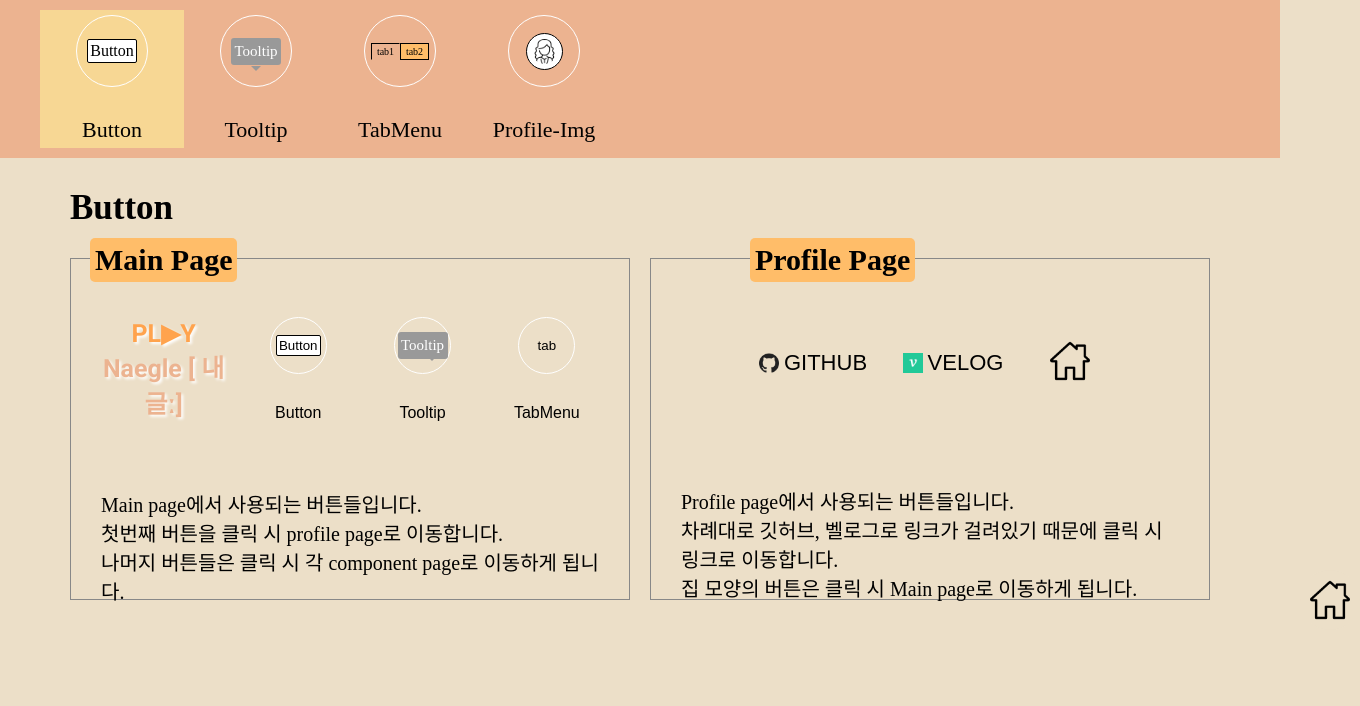
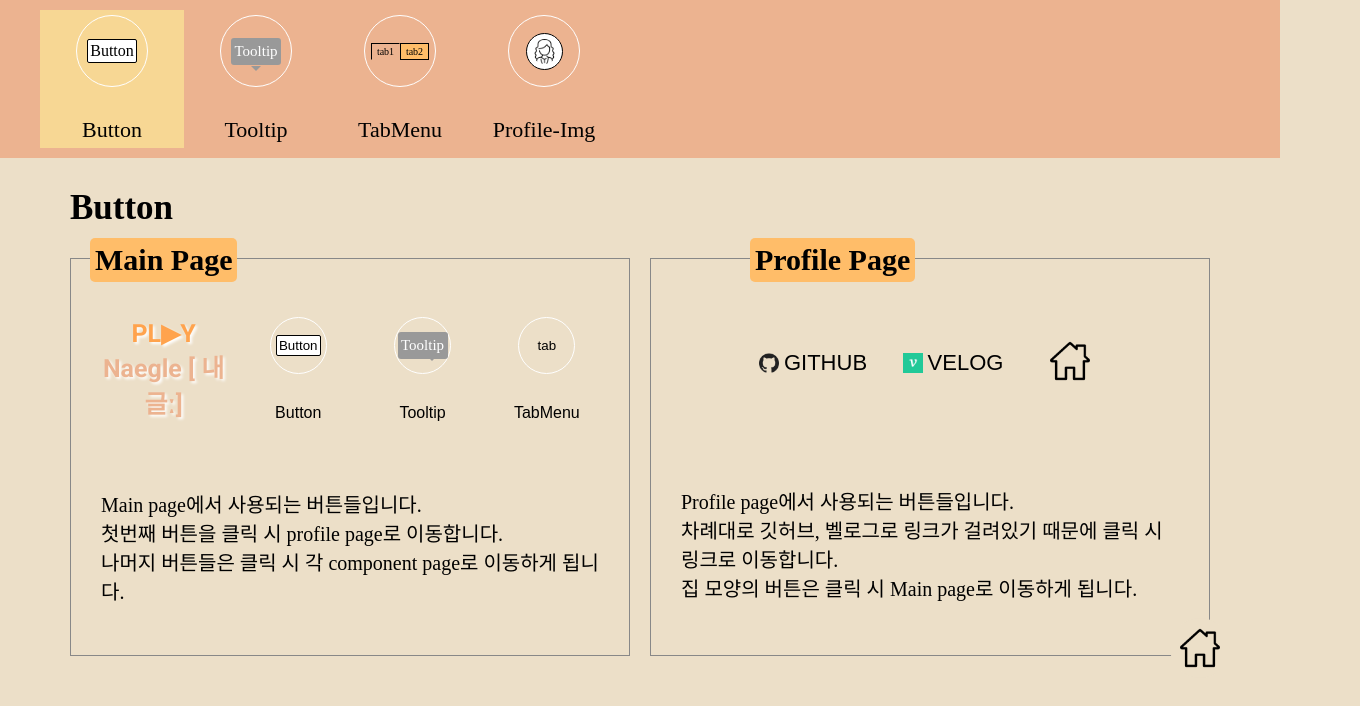
Before and after one commit to deveassy/portfolio, a React (Create React App) app: page /button in a window 1280 px wide. Shown: the top 706 px of the page, 1360 px wide, since content can reach past the window. Built offline with nearby package versions, Linux system fonts and the light colour scheme.

Commit message:
component page container 구역 수정

```diff
--- a/src/boards/Button.js
+++ b/src/boards/Button.js
@@ -93,7 +93,7 @@ const Pages = styled.div`
   padding: 20px;
   margin: 70px 10px;
   width: 600px;
-  height: 300px;
+  /* height: 300px; */
   min-width: 448px;
 `;
 const Description = styled.span`
--- a/src/boards/ProfileImg.js
+++ b/src/boards/ProfileImg.js
@@ -44,7 +44,6 @@ const PageName = styled.div`
   font: 700 35px "Pangolin", cursive;
 `;
 const ProfileImgContainer = styled.div`
-  position: relative;
   display: flex;
   align-items: center;
   width: 880px;
--- a/src/components/ComponentList/index.js
+++ b/src/components/ComponentList/index.js
@@ -7,7 +7,7 @@ import {
   TooltipBoard,
   ProfileImgBoard,
 } from "../../boards";
-import Button from "../Button";
+// import Button from "../Button";
 
 export default function ComponentList() {
   const NotFound = () => {
@@ -110,10 +110,10 @@ const LinkButton = styled(NavLink)`
 `;
 
 const Container = styled.div`
-  width: 100%;
   display: flex;
   position: relative;
   flex-direction: column;
+  width: 100%;
 `;
 const ListContainer = styled.div`
   display: flex;
@@ -148,17 +148,17 @@ const ButtonName = styled.div`
 
 const ContentContainer = styled.div`
   margin: 30px 60px;
+  height: 500px;
 `;
 const MainButtonContainer = styled(Link)`
   display: flex;
   position: absolute;
   padding: 10px;
-  top: 570px;
-  left: 1300px;
+  bottom: 40px;
+  right: 50px;
   border-radius: 50%;
   background-color: #ecdfc8;
   &:hover {
-    /* background-color: #a8d3da; */
     background-color: #cd8d7b;
     box-shadow: 3px 3px 5px #6e5773;
   }
--- a/src/components/TabMenu/index.js
+++ b/src/components/TabMenu/index.js
@@ -1,6 +1,6 @@
 import React from "react";
-import styled from "styled-components";
+// import styled from "styled-components";
 
 export default function TabMenu() {
-  return;
+  return <div>Tabmenu</div>;
 }
--- a/src/routes/index.js
+++ b/src/routes/index.js
@@ -42,6 +42,7 @@ const Container = styled.div`
   align-items: center;
   justify-content: center;
   width: 100%;
+  height: 100%;
 `;
 
 const GlobalStyle = createGlobalStyle`
```
